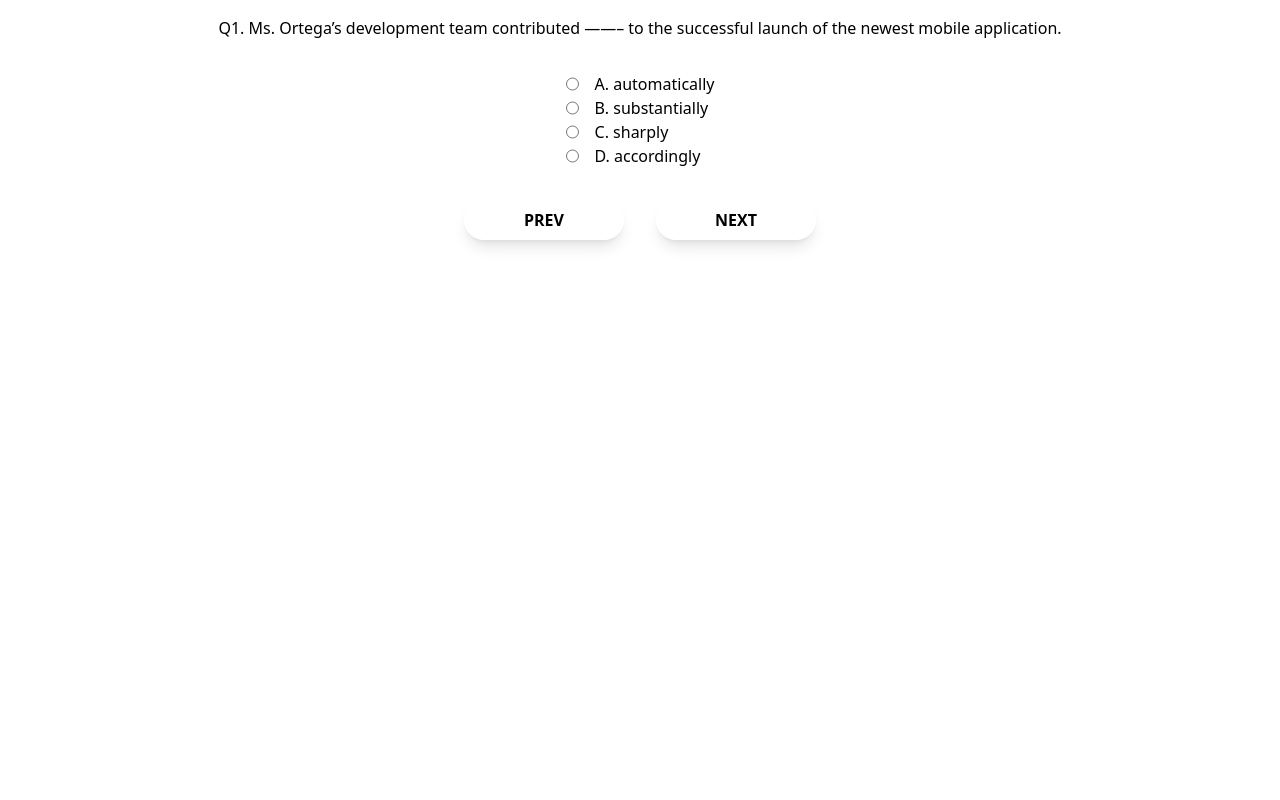
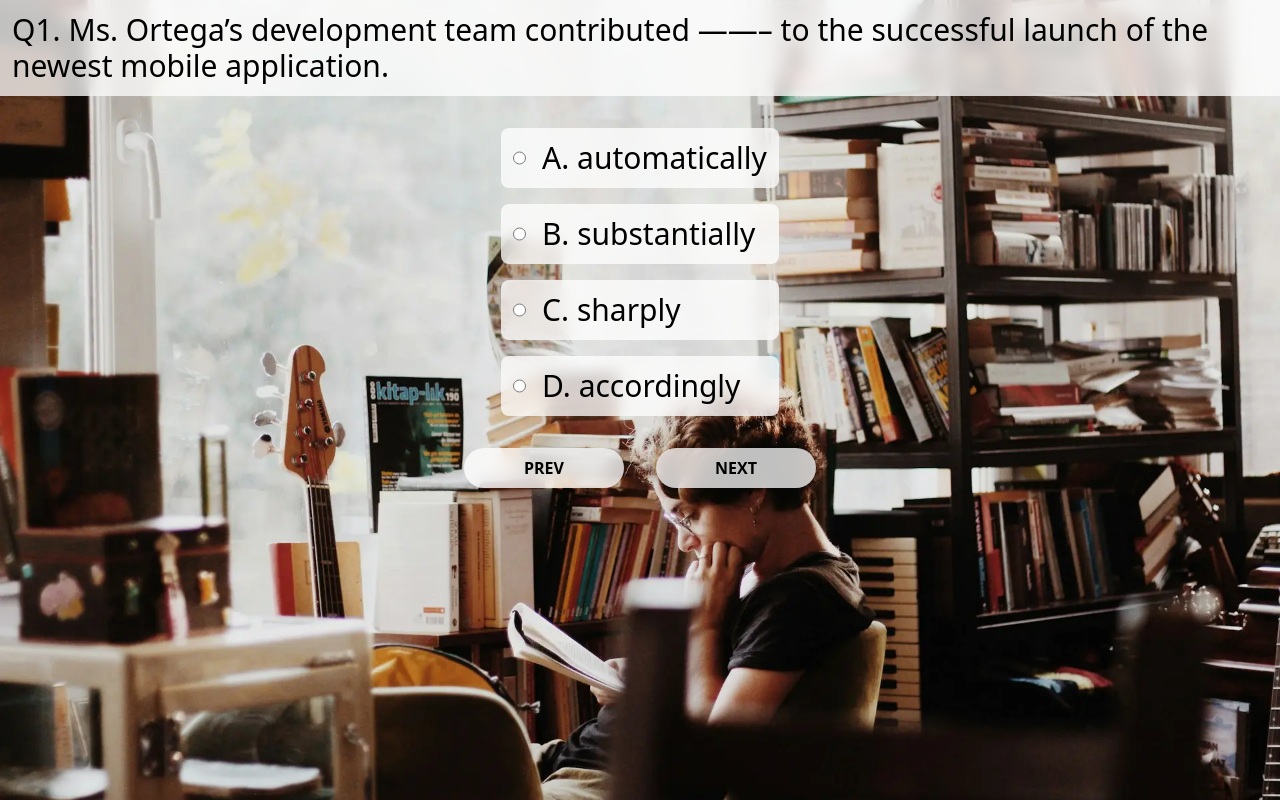
Before and after one commit to hiro2108/toeic, a Next.js app: page /question in a window 1280 px wide. Built offline with nearby package versions, Linux system fonts and the light colour scheme.

Commit message:
update: style

```diff
--- a/src/app/FetchData.jsx
+++ b/src/app/FetchData.jsx
@@ -9,7 +9,6 @@ function FetchData() {
             .then(datas =>
                 setDatas(datas.values))
     }, [])
-    // console.log(datas);
     return (
         <div>
         </div>
--- a/src/app/globals.css
+++ b/src/app/globals.css
@@ -5,5 +5,11 @@
 :root {
 }
 body{
-    padding: 1rem;
+    height: 100vh;
+    background-image: url(/bg.webp);
+    background-position: center;
+    background-repeat: no-repeat;
+    background-size: cover;
+    background-attachment: fixed;
+    position: relative;
 }
--- a/src/app/layout.js
+++ b/src/app/layout.js
@@ -1,5 +1,4 @@
 import "./globals.css";
-
 
 export const metadata = {
   title: "Practice TOEIC No.5",
--- a/src/app/page.jsx
+++ b/src/app/page.jsx
@@ -13,7 +13,7 @@ const Home = () => {
     setSeeAnswer(e.target.value);
   }
   return (
-    <div className="flex flex-col gap-8 justify-center items-center">
+    <div className="absolute w-full top-2/4 -translate-y-1/2 flex flex-col gap-8 justify-center items-center bg-white/75 p-3 backdrop-blur">
       <h1 className="text-center font-bold text-2xl">Practice TOEIC No.5</h1>
       <FetchData />
       <fieldset className="flex gap-4 flex-wrap">
@@ -27,7 +27,7 @@ const Home = () => {
         </div>
       </fieldset>
       {showLink &&
-      <Link href={`/question?seeAnswer=${seeAnswer}`} className="flex justify-center p-2 font-bold rounded-full shadow-lg hover:shadow-none min-w-40">START</Link>
+      <Link href={`/question?seeAnswer=${seeAnswer}`} className="flex justify-center p-2 font-bold rounded-full shadow-lg hover:shadow-none min-w-40 bg-white/75">START</Link>
       }
     </div>
   );
--- a/src/app/question/page.jsx
+++ b/src/app/question/page.jsx
@@ -53,23 +53,23 @@ const Question = () => {
 
   return (
     <div className="flex flex-col gap-8 items-center">
-      <p>Q{currentNum + 1}. {data[currentNum].question}</p>
-      <fieldset>
-        <div className="flex gap-4">
+      <p className="text-lg lg:text-3xl bg-white/75 p-3 backdrop-blur">Q{currentNum + 1}. {data[currentNum].question}</p>
+      <fieldset className="flex flex-col gap-4">
+        <div className="flex gap-4 text-3xl bg-white/75 p-3 rounded-lg backdrop-blur">
           <input type="radio" id={data[currentNum].choices[0]} name="drone" value={data[currentNum].choices[0]} onChange={handleSelect} />
-          <label for={data[currentNum].choices[0]}>A. {data[currentNum].choices[0]}</label>
+          <label className="w-full" for={data[currentNum].choices[0]}>A. {data[currentNum].choices[0]}</label>
         </div>
-        <div className="flex gap-4">
+        <div className="flex gap-4 text-3xl bg-white/75 p-3 rounded-lg backdrop-blur">
           <input type="radio" id={data[currentNum].choices[1]} name="drone" value={data[currentNum].choices[1]} onChange={handleSelect} />
-          <label for={data[currentNum].choices[1]}>B. {data[currentNum].choices[1]}</label>
+          <label className="w-full" for={data[currentNum].choices[1]}>B. {data[currentNum].choices[1]}</label>
         </div>
-        <div className="flex gap-4">
+        <div className="flex gap-4 text-3xl bg-white/75 p-3 rounded-lg backdrop-blur">
           <input type="radio" id={data[currentNum].choices[2]} name="drone" value={data[currentNum].choices[2]} onChange={handleSelect} />
-          <label for={data[currentNum].choices[2]}>C. {data[currentNum].choices[2]}</label>
+          <label className="w-full" for={data[currentNum].choices[2]}>C. {data[currentNum].choices[2]}</label>
         </div>
-        <div className="flex gap-4">
+        <div className="flex gap-4 text-3xl bg-white/75 p-3 rounded-lg backdrop-blur">
           <input type="radio" id={data[currentNum].choices[3]} name="drone" value={data[currentNum].choices[3]} onChange={handleSelect} />
-          <label for={data[currentNum].choices[3]}>D. {data[currentNum].choices[3]}</label>
+          <label className="w-full" for={data[currentNum].choices[3]}>D. {data[currentNum].choices[3]}</label>
         </div>
       </fieldset>
       {seeAnswer === 'each' && judgment && (
@@ -83,11 +83,11 @@ const Question = () => {
         )
       )}
       <div className="flex gap-8">
-        <button type="button" onClick={handlePrevButton} className="p-2 font-bold rounded-full shadow-lg min-w-40">PREV</button>
+        <button type="button" onClick={handlePrevButton} className="p-2 font-bold rounded-full shadow-lg min-w-40 bg-white/75 backdrop-blur">PREV</button>
         {data.length - 1 === currentNum ? (
-          <button onClick={gotoResultPage} className="p-2 font-bold rounded-full shadow-lg min-w-40">see result</button>
+          <button onClick={gotoResultPage} className="p-2 font-bold rounded-full shadow-lg min-w-40 bg-white/75 backdrop-blur">see result</button>
         ) : (
-          <button type="button" onClick={handleNextButton} className="p-2 font-bold rounded-full shadow-lg min-w-40">NEXT</button>
+          <button type="button" onClick={handleNextButton} className="p-2 font-bold rounded-full shadow-lg min-w-40 bg-white/75 backdrop-blur">NEXT</button>
         )}
       </div>
     </div >
--- a/src/app/result/page.jsx
+++ b/src/app/result/page.jsx
@@ -18,31 +18,31 @@ const Result = () => {
     const userAnswer = answers[questionIndex];
     const correctAnswer = question.answer;
     return (
-      <div key={questionIndex} className="result-item flex flex-col gap-1">
+      <div key={questionIndex} className="result-item flex flex-col gap-1 lg:gap-4 bg-white/75 p-3 rounded-lg backdrop-blur">
         <h2 className="text-2xl font-bold">Q{questionIndex + 1}. {userAnswer === correctAnswer ? (
           <span>〇</span>
         ) : (
           <span>✕</span>
         )}</h2>
-        <p>Q. {question.question}</p>
+        <p className="text-lg lg:text-3xl">Q. {question.question}</p>
         <div className="flex gap-1">
-          <p>Choices:</p>
-          <ul className="flex gap-1">
-            <li>{question.choices[0]}, </li>
-            <li>{question.choices[1]}, </li>
-            <li>{question.choices[2]}, </li>
-            <li>{question.choices[3]}</li>
+          <p className="text-lg lg:text-3xl">Choices:</p>
+          <ul className="flex flex-wrap gap-1">
+            <li className="text-lg lg:text-3xl">{question.choices[0]}, </li>
+            <li className="text-lg lg:text-3xl">{question.choices[1]}, </li>
+            <li className="text-lg lg:text-3xl">{question.choices[2]}, </li>
+            <li className="text-lg lg:text-3xl">{question.choices[3]}</li>
           </ul>
         </div>
-        <p>Your answer: {userAnswer}</p>
-        <p>A. {correctAnswer}</p>
+        <p className="text-lg lg:text-3xl">Your answer: {userAnswer}</p>
+        <p className="text-lg lg:text-3xl">A. {correctAnswer}</p>
       </div>
     );
   };
 
   return (
-    <div className="result">
-      <h1 className="text-3xl mb-8 font-bold">Result</h1>
+    <div className="result pt-4 pb-4">
+      <h1 className="text-3xl mb-8 font-bold text-center	">Result</h1>
       <div className="flex flex-col gap-4">{data.map((answer, index) => renderResultItem(index))}</div>
     </div>
   )
```
Also changed, not shown: public/bg.webp (added).
